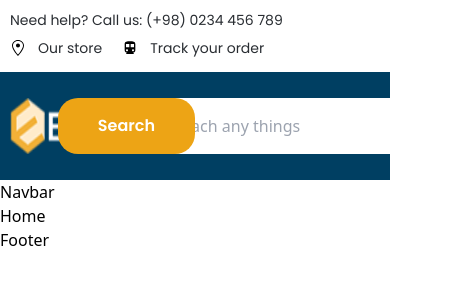
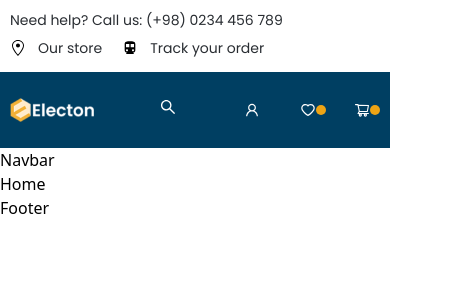
Before and after one commit to sohelrana3/Electon-E-commerce-website, a React (Create React App) app: page / in a window 390 px wide. Shown: the top 300 px of the page, 458 px wide, since content can reach past the window. Built offline with nearby package versions, Linux system fonts and the light colour scheme.

Commit message:
header part responsiable

```diff
--- a/src/components/Header.js
+++ b/src/components/Header.js
@@ -7,37 +7,38 @@ import List from './leyouts/List'
 import Listitem from './leyouts/Listitem'
 import Headerroun from './leyouts/Headerroun'
 import Button from './leyouts/Button'
-import {AiOutlineUser, AiOutlineHeart, AiOutlineShoppingCart} from 'react-icons/ai'
+import {AiOutlineUser, AiOutlineHeart, AiOutlineShoppingCart, AiOutlineSearch} from 'react-icons/ai'
 
 const Header = () => {
   return (
     <div className='bg-primary w-full'>
        <Container>
         <Flex className='flex items-center justify-between py-4'>
-          <div className='w-1/2 flex justify-between relative'>
-            <Images imgsrc='images/logo.png' />
-            <Inputbox placeholder='Serach any things' className='lg:w-[438px] py-4 rounded-[20px] px-4 border-none outline-none' />
-            <Button className='absolute top-0 right-0 py-4 px-10 bg-yow text-white font-popi text-base font-semibold rounded-[20px]' title='Search' />
+          <div className='flex justify-between relative gap-2'>
+            <Images className='w-6/12' imgsrc='images/logo.png' />
+            <AiOutlineSearch className='block sm:hidden text-white text-lg' />
+            <Inputbox placeholder='Serach any things' className='hidden sm:inline-block sm:w-[250px] lg:w-[438px] py-4 rounded-[20px] px-4 border-none outline-none' />
+            <Button className='absolute hidden sm:inline-block top-0 right-0 sm:py-[18px] lg:py-5 sm:px-2 lg:px-10 bg-yow text-white font-popi sm:text-sm lg:text-base font-semibold rounded-[20px]' title='Search' />
           </div>
           <div className='flex gap-x-7'>
             <div className='flex items-center gap-x-3'>
               <AiOutlineUser className='text-white' />
               <List>
-                <Listitem href='about' className="font-popi font-normal text-sm text-white" listitem="login"/>
+                <Listitem href='about' className="hidden lg:block font-popi font-normal text-sm text-white" listitem="login"/>
               </List>
             </div>
             <div className='flex items-center'>
               <AiOutlineHeart className='text-white' />
               <Headerroun />
               <List>
-                <Listitem href='about' className="font-popi font-normal text-sm text-white pl-4"  listitem="Sing up"/>
+                <Listitem href='about' className="hidden lg:block font-popi font-normal text-sm text-white pl-4"  listitem="Sing up"/>
               </List>
             </div>
             <div className='flex items-center'>
               <AiOutlineShoppingCart className='text-white' />
               <Headerroun />
               <List>
-                <Listitem href='about' className="font-popi font-normal text-sm text-white pl-4"  listitem="Cart"/>
+                <Listitem href='about' className="hidden lg:block font-popi font-normal text-sm text-white pl-4"  listitem="Cart"/>
               </List>
             </div>
           </div>
--- a/src/components/leyouts/Images.js
+++ b/src/components/leyouts/Images.js
@@ -1,8 +1,8 @@
 import React from 'react'
 
-const Images = ({imgsrc}) => {
+const Images = ({imgsrc, className}) => {
   return (
-    <img src={imgsrc} />
+    <img className={className} src={imgsrc} />
   )
 }
 
```
